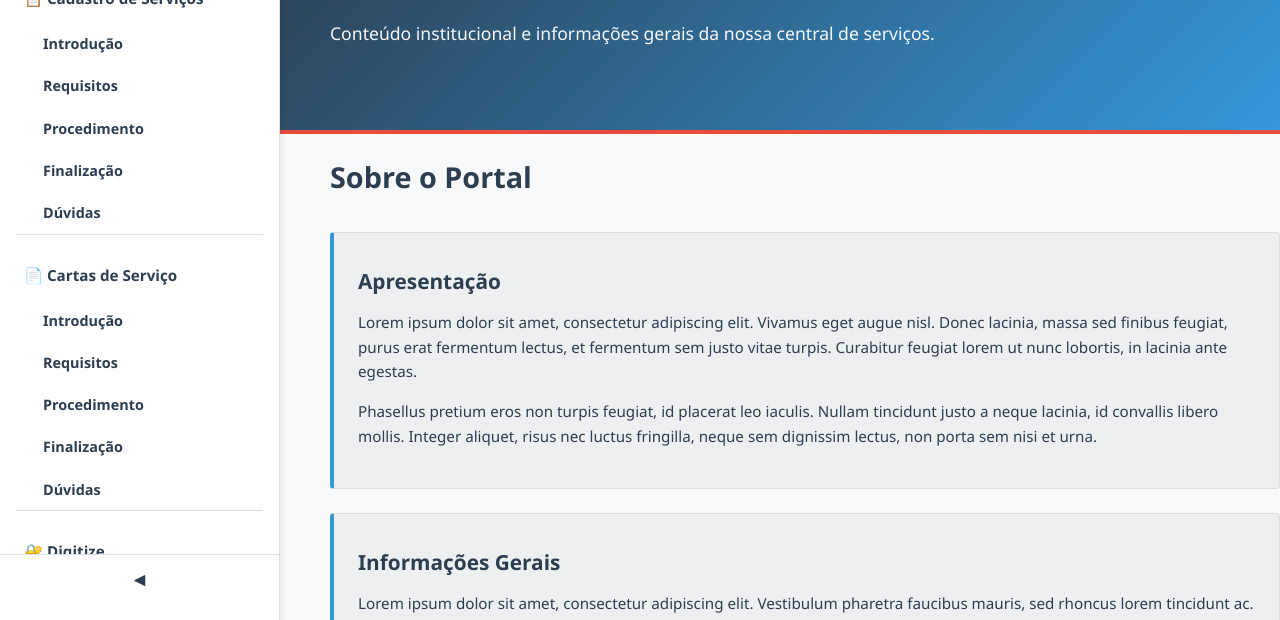
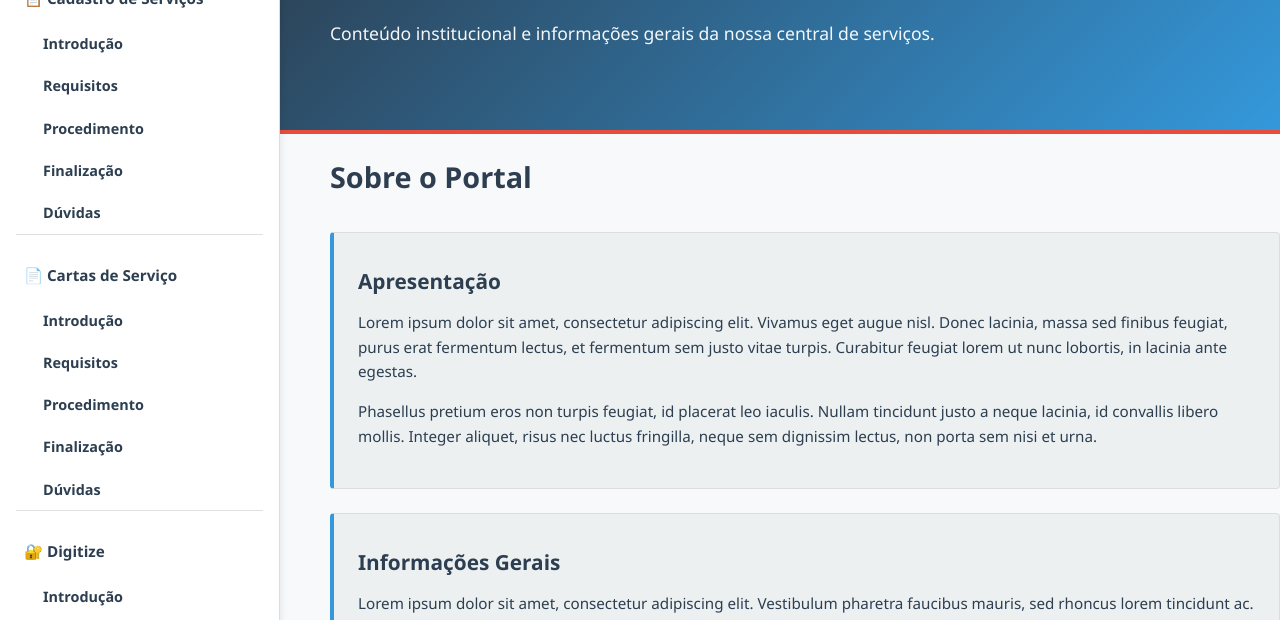
Before and after one commit to felipecartaxo/sead-portal_cartas_servico, a plain HTML site: page index.html in a window 1280 px wide. Shown: the part 180-800 px from the top of the page. Drawn offline with Linux system fonts and the light colour scheme.

```diff
--- a/css/shared/sidebar.css
+++ b/css/shared/sidebar.css
@@ -10,7 +10,8 @@
     overflow-y: auto;
     transition: all var(--transition-speed) ease;
     padding: 1.5rem 0;
-    height: calc(100vh - 70px);
+    height: 100%;
+    min-height: 100%;
     flex-shrink: 0;
     display: flex;
     flex-direction: column;
```
Also changed, not shown: 1 other file.
